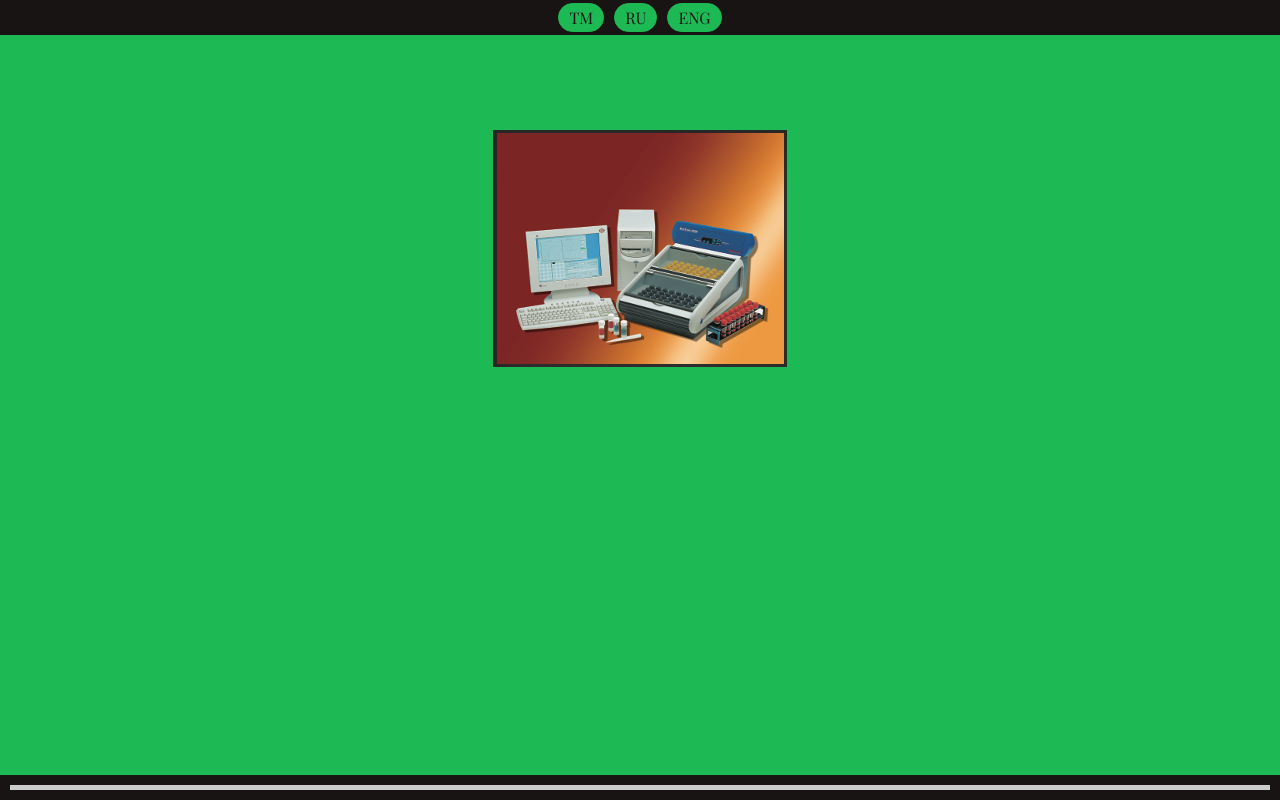
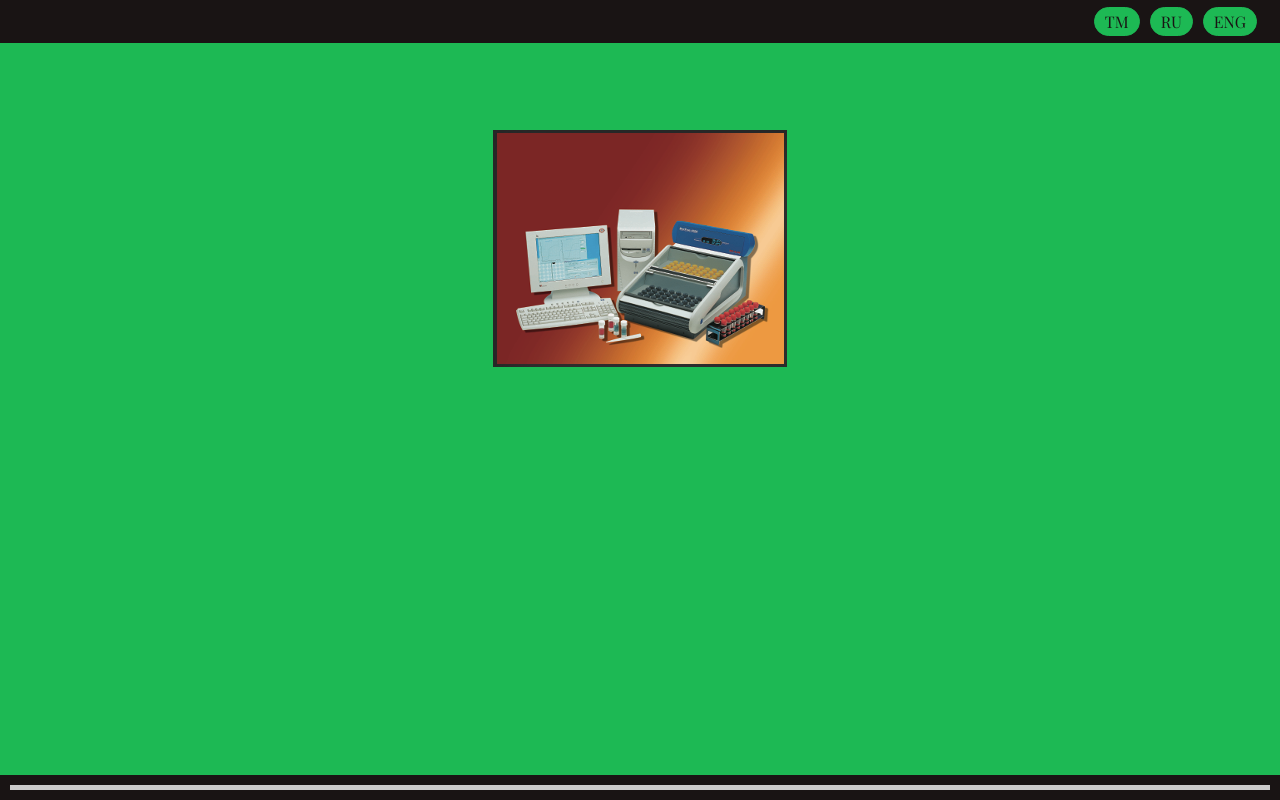
Before and after one commit to jepbarasgarov/lab-demonstrator, a plain HTML site: page withFooter.html in a window 1280 px wide. Drawn offline with Linux system fonts and the light colour scheme; files whose address does not match are found by name.

```diff
--- a/css/styles.css
+++ b/css/styles.css
@@ -16,6 +16,7 @@
 #header {
     display: grid;
     position: fixed;
+    grid-template-columns: 1fr 1fr;
     width: 100%;
     top: 0;
     left: 0;
@@ -29,8 +30,8 @@
 }
 #header div{
     align-self: center;
-    justify-self: center;
-
+    justify-self: end;
+    padding-right: 20px;
 }
 #header div button{
     font-family: Playfair Display;
--- a/withFooter.html
+++ b/withFooter.html
@@ -12,7 +12,7 @@
 	</audio>
     <body>
         <header id="header">
-            <div>
+            <h1>
                 <button id="play-button"  style=" width: 40px;
                 height: 40px;
                 background-color: #1DB954;
@@ -36,6 +36,9 @@
                 align-items: center;
                 justify-content: center;
                 cursor: pointer;">&#10074;&#10074;</button>
+            </h1>
+            <div>
+
             <button id="tmButton">TM</button>
             <button id="ruButton">RU</button>
             <button id="engButton">ENG</button>
```
Lines whose indentation alone changed are shown as unchanged.
